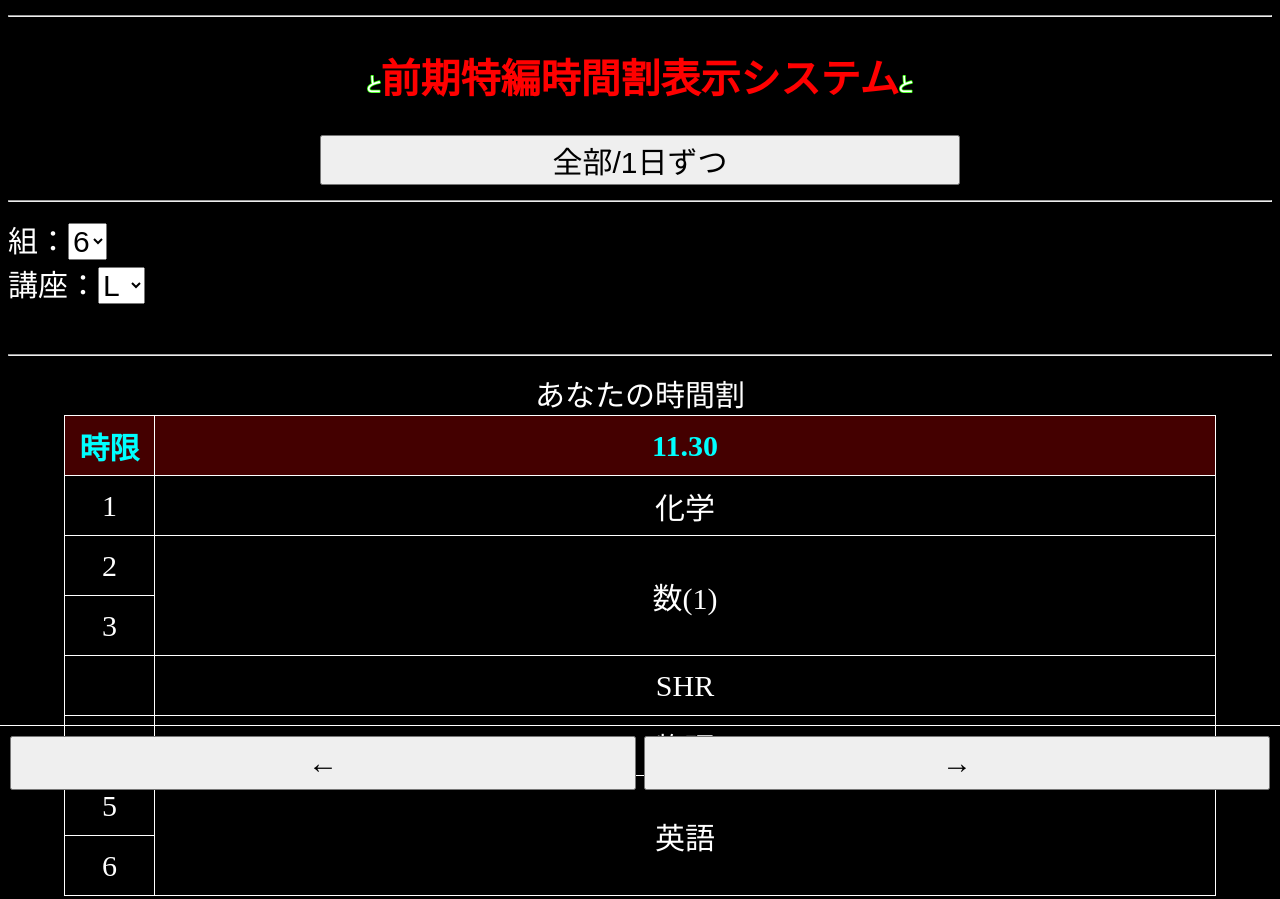
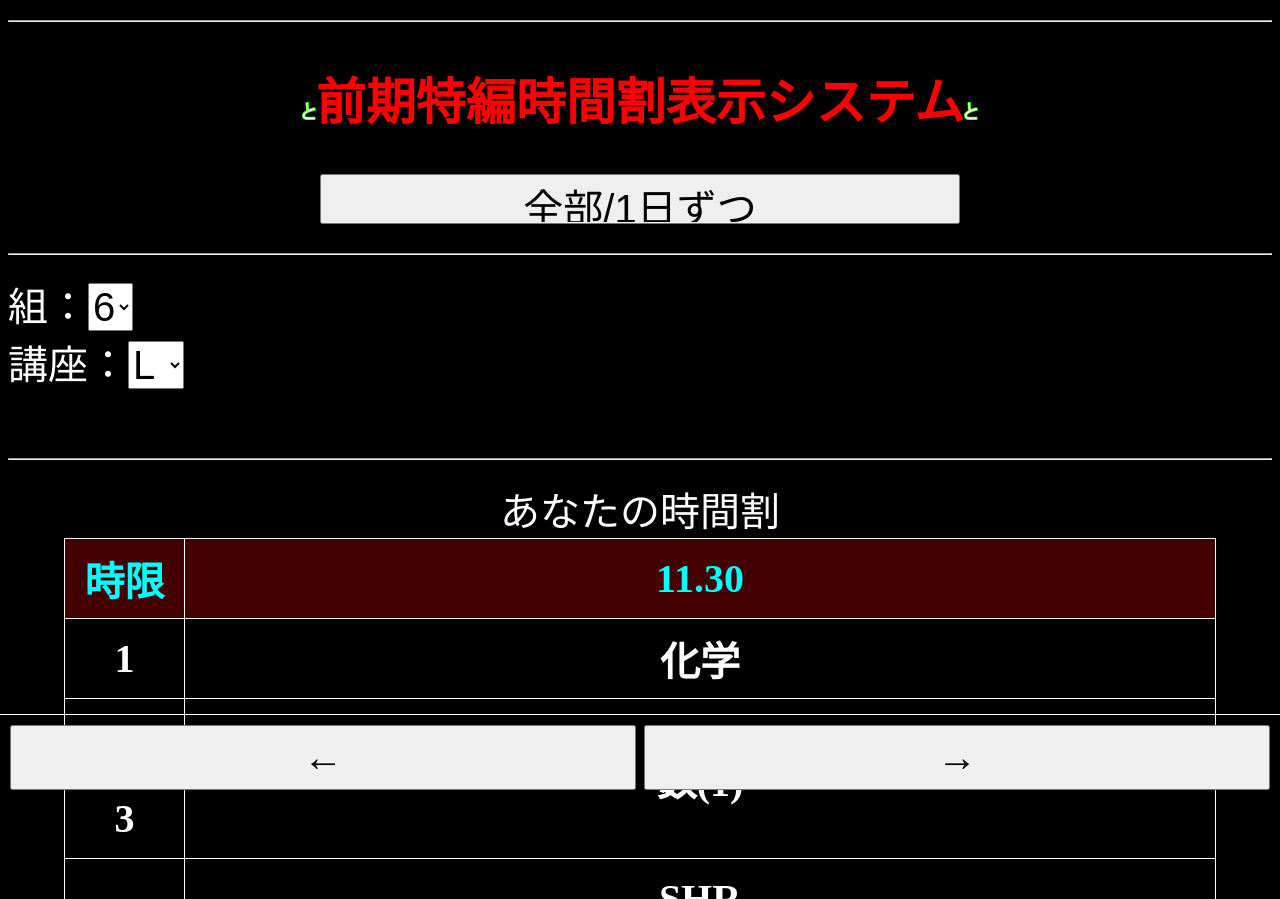
Before and after one commit to igarinpiano/pre_tokuhen, a plain HTML site: page index.htm in a window 1280 px wide. Shown: the top 899 px of the page. Drawn offline with Linux system fonts and the light colour scheme.

Commit message:
big font

```diff
--- a/index.htm
+++ b/index.htm
@@ -6,7 +6,7 @@
     <title>特編の時間割のページ</title>
     <style>
         *{
-            font-size: 30px;
+            font-size: 40px;
         }
         body{
             text-align: center;
@@ -14,7 +14,7 @@
             color:white;
         }
         #mainMoji{
-            font-size: 40px;
+            font-size: 50px;
             color: red;
             font-weight:900;
         }
@@ -29,13 +29,16 @@
         }
         th,td{
             border: 1px solid #fff;
+            font-weight:900;
         }
         th{
             background-color:#400;
             color:#0ff;
+            font-weight:900;
         }
         tr{
             height:2rem;
+            font-weight:900;
         }
 
         #mob-con{
```
